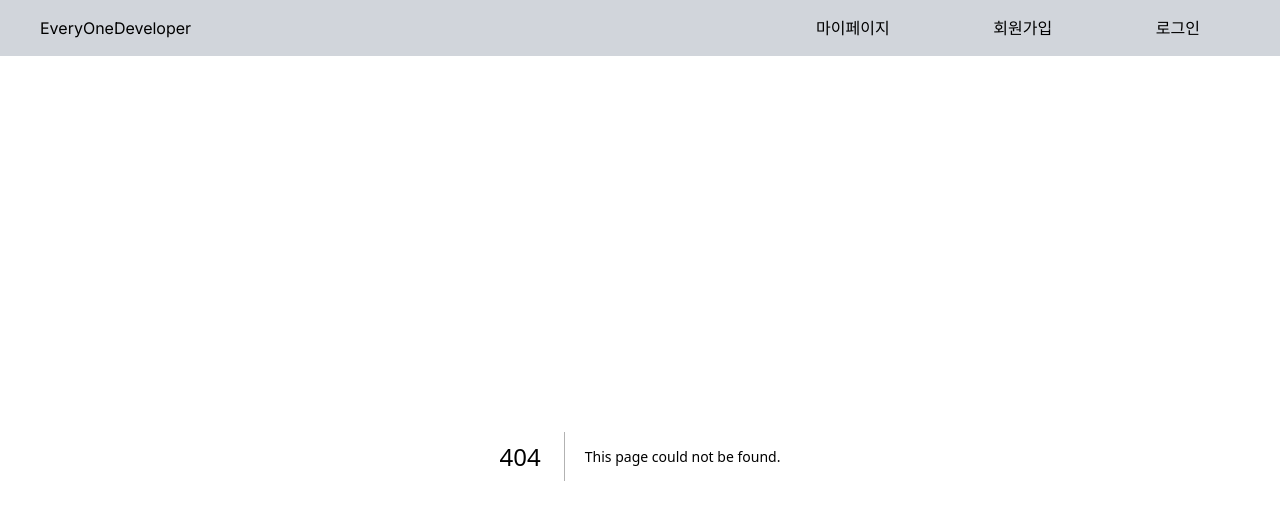
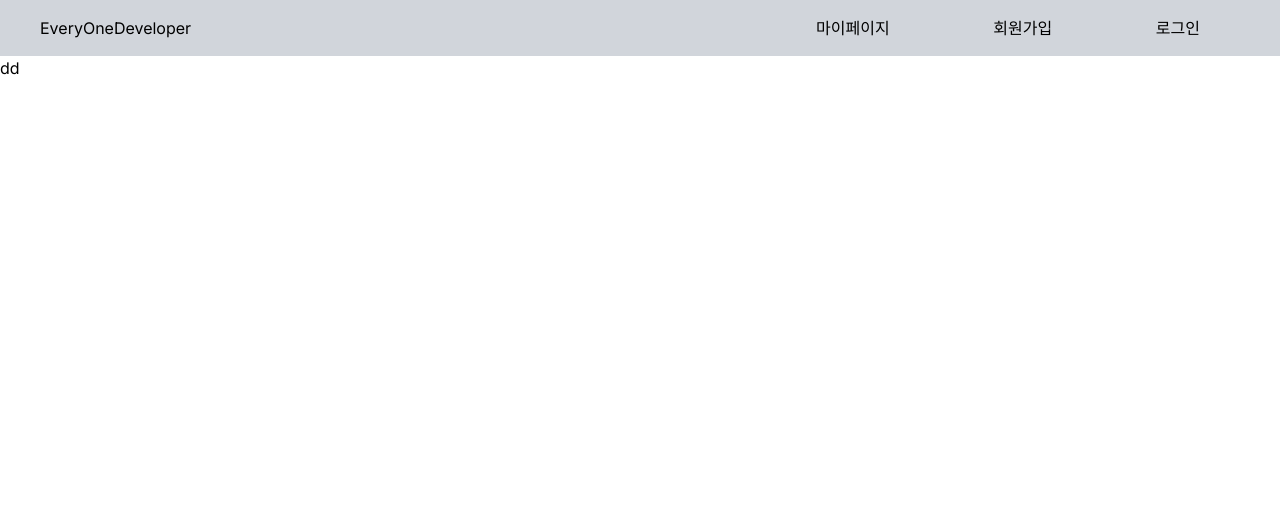
Before and after one commit to kimwoojin123/eod, a Next.js app: page /ideaApply/ideaDraw in a window 1280 px wide. Before the commit this address had no page. Shown: the top 520 px of the page. Built offline with nearby package versions, Linux system fonts and the light colour scheme.

Commit message:
아이디어 작성/그리기 페이지 생성

```diff
--- /dev/null
+++ b/app/ideaApply/ideaDraw/page.tsx
@@ -0,0 +1,7 @@
+export default function IdeaDraw(){
+  return (
+    <div>
+      dd
+    </div>
+  )
+}
--- /dev/null
+++ b/app/ideaApply/ideaWrite/page.tsx
@@ -0,0 +1,7 @@
+export default function IdeaWrite(){
+  return (
+    <div>
+      dd
+    </div>
+  )
+}
```
